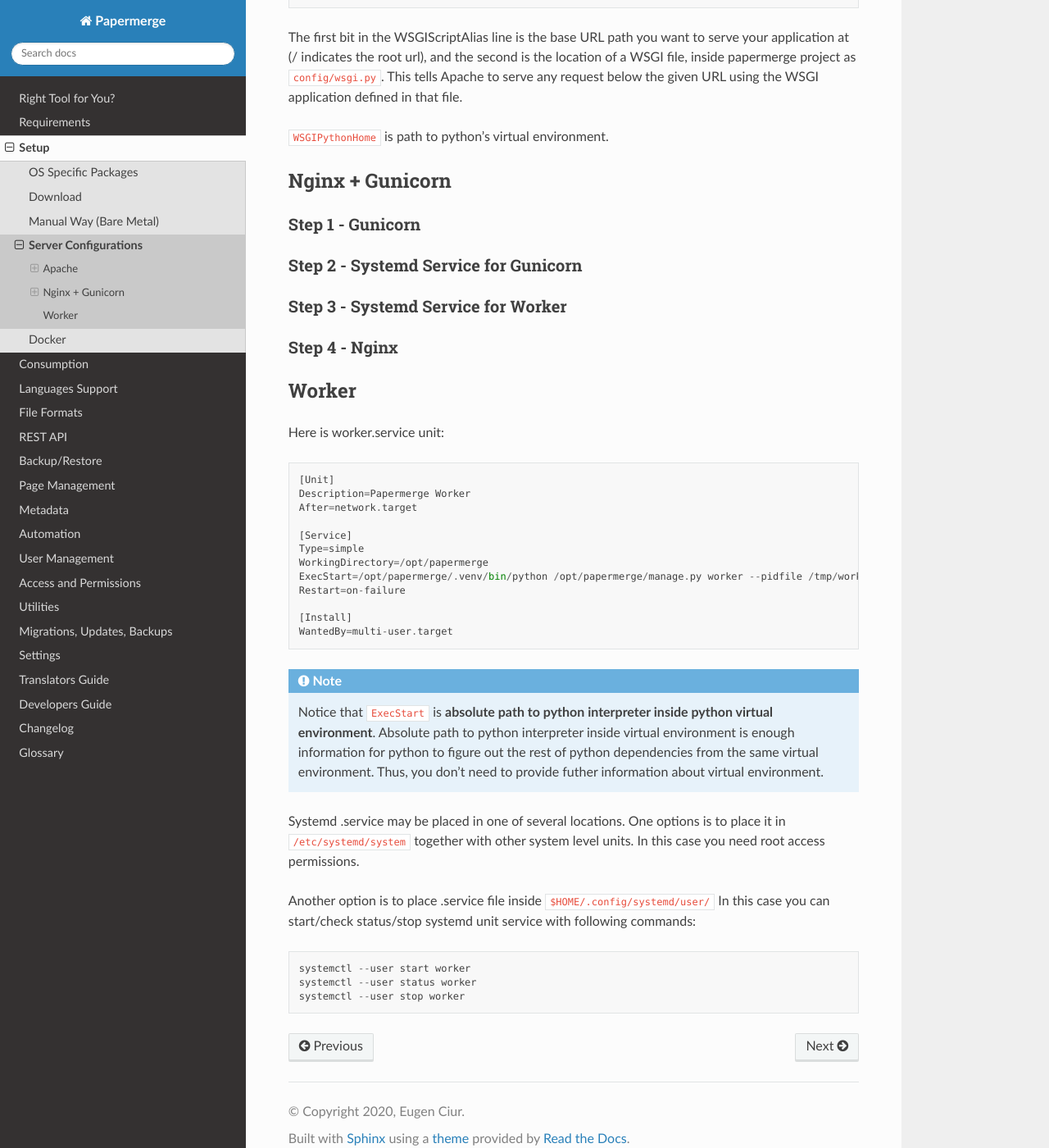
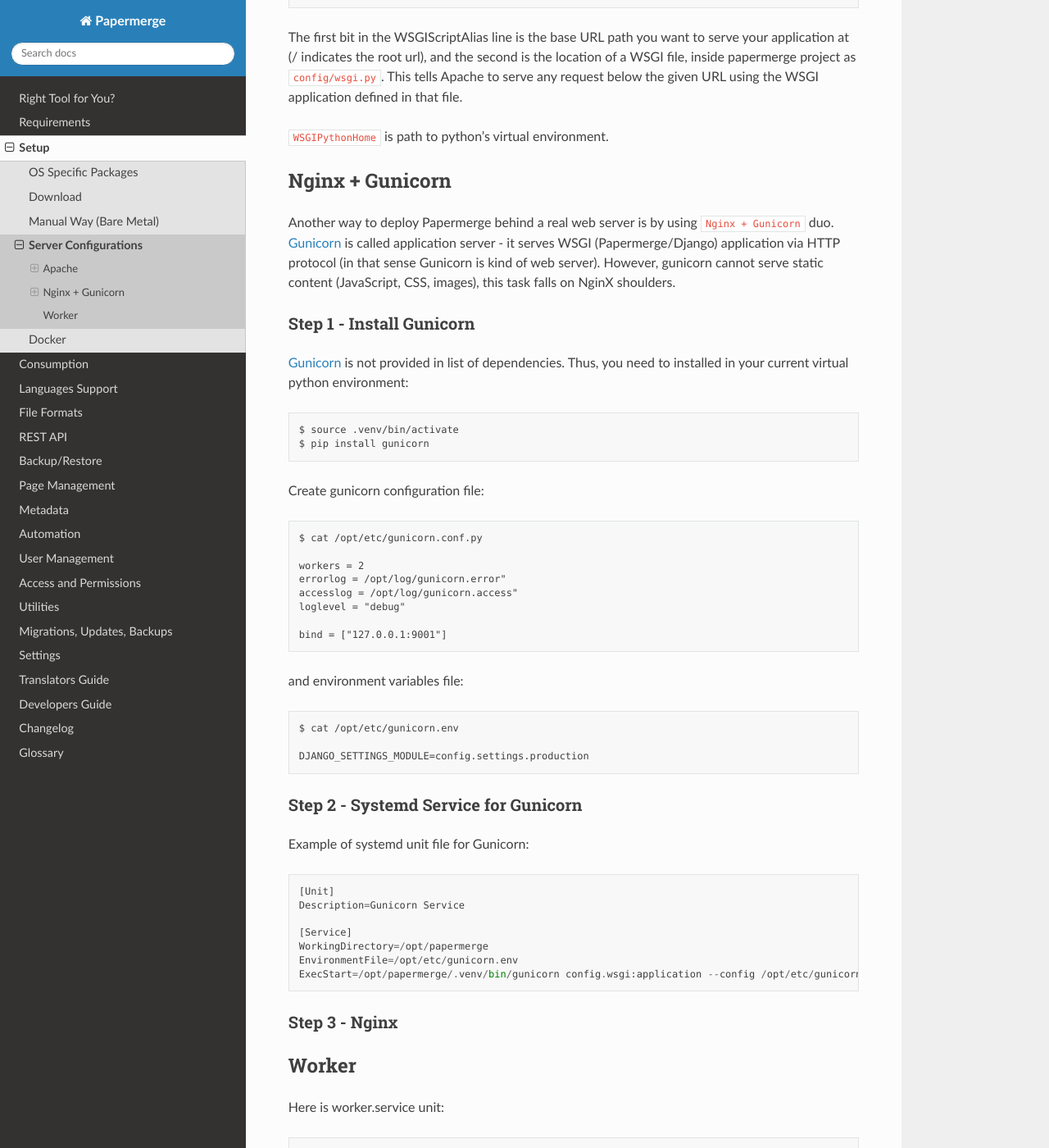
Before and after one commit to ciur/papermerge, a Sphinx documentation site: the page built from docs/source/setup/server_configurations.rst, in a window 1280 px wide and 1400 px high, scrolled down 2961 px. Shown: the whole window at 82% size. Built offline with Sphinx 7.4.7 and the Read the Docs theme 2.0.0, drawn with Linux system fonts in a browser that asks for light colours.

Commit message:
documentation update

```diff
--- a/docs/source/setup/server_configurations.rst
+++ b/docs/source/setup/server_configurations.rst
@@ -144,19 +144,54 @@
 Nginx + Gunicorn
 ~~~~~~~~~~~~~~~~~
 
-Step 1 - Gunicorn
-###################
+Another way to deploy Papermerge behind a real web server is by using ``Nginx
++ Gunicorn`` duo. `Gunicorn <https://gunicorn.org/>`_ is called application server - it serves WSGI
+(Papermerge/Django) application via HTTP protocol (in that sense Gunicorn is
+kind of web server). However, gunicorn cannot serve static content
+(JavaScript, CSS, images), this task falls on NginX shoulders.
+
+Step 1 - Install Gunicorn
+###########################
+
+`Gunicorn <https://gunicorn.org/>`_ is not provided in list of dependencies. Thus, you need to installed in your current
+virtual python environment::
+
+    $ source .venv/bin/activate
+    $ pip install gunicorn
+
+Create gunicorn configuration file::
+
+    $ cat /opt/etc/gunicorn.conf.py
+
+    workers = 2
+    errorlog = /opt/log/gunicorn.error"
+    accesslog = /opt/log/gunicorn.access"
+    loglevel = "debug"
+
+    bind = ["127.0.0.1:9001"]
+
+and environment variables file::
+
+    $ cat /opt/etc/gunicorn.env
+
+    DJANGO_SETTINGS_MODULE=config.settings.production
 
 
 Step 2 - Systemd Service for Gunicorn
 #######################################
 
+Example of systemd unit file for Gunicorn::
 
-Step 3 - Systemd Service for Worker
-#######################################
+    [Unit]
+    Description=Gunicorn Service
+
+    [Service]
+    WorkingDirectory=/opt/papermerge
+    EnvironmentFile=/opt/etc/gunicorn.env
+    ExecStart=/opt/papermerge/.venv/bin/gunicorn config.wsgi:application --config /opt/etc/gunicorn.conf.py
 
 
-Step 4 - Nginx
+Step 3 - Nginx
 ################
 
 
```
